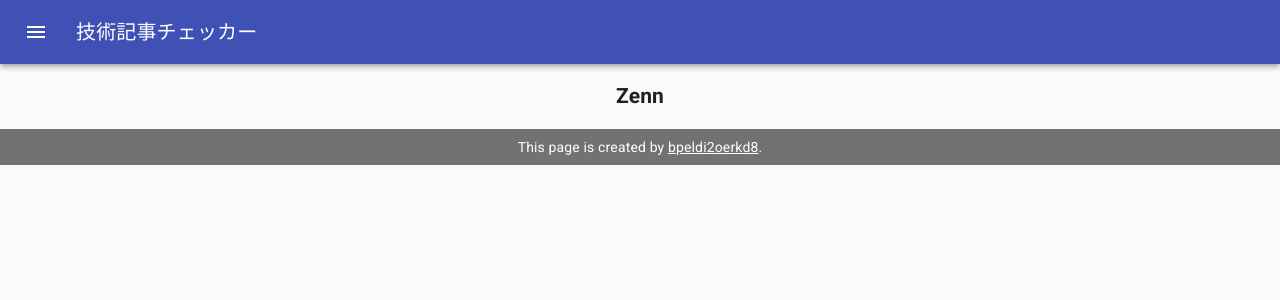
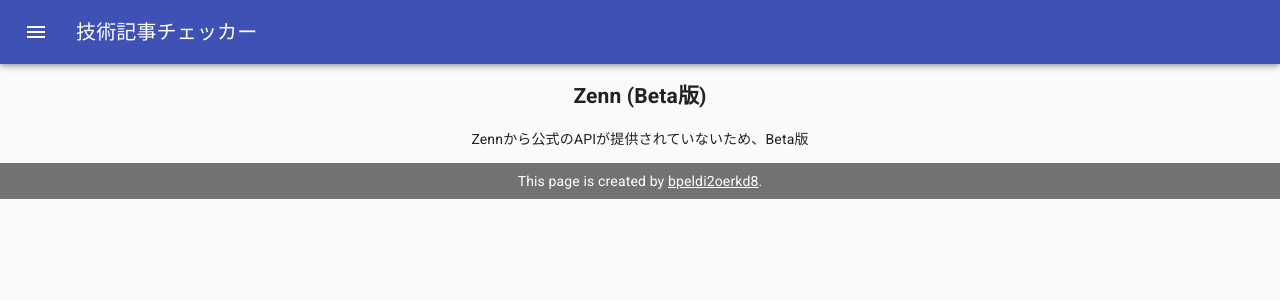
Before and after one commit to bpeldi2oerkd8/technical-article-checker, a React (Create React App) app: page /zenn in a window 1280 px wide. Shown: the top 300 px of the page. Built offline with nearby package versions, Linux system fonts and the light colour scheme.

Commit message:
zennのページの編集

```diff
--- a/src/pages/Zenn.tsx
+++ b/src/pages/Zenn.tsx
@@ -1,7 +1,13 @@
 import React from 'react';
+import { Box } from '@material-ui/core';
 
 const Zenn: React.FunctionComponent = () => {
-  return <h2>Zenn</h2>;
+  return(
+    <Box>
+      <h2>Zenn (Beta版)</h2>
+      <p>Zennから公式のAPIが提供されていないため、Beta版</p>
+    </Box>
+  );
 };
 
 export default Zenn;
```
